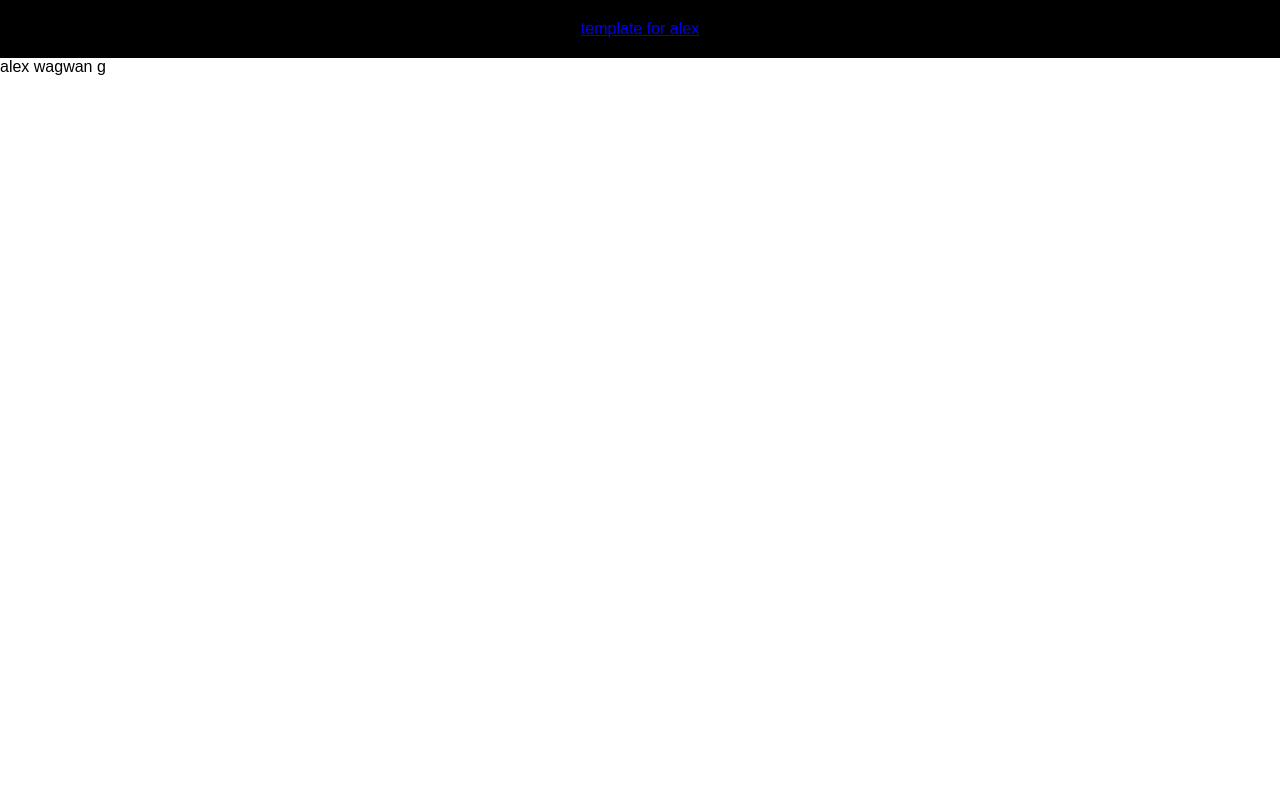
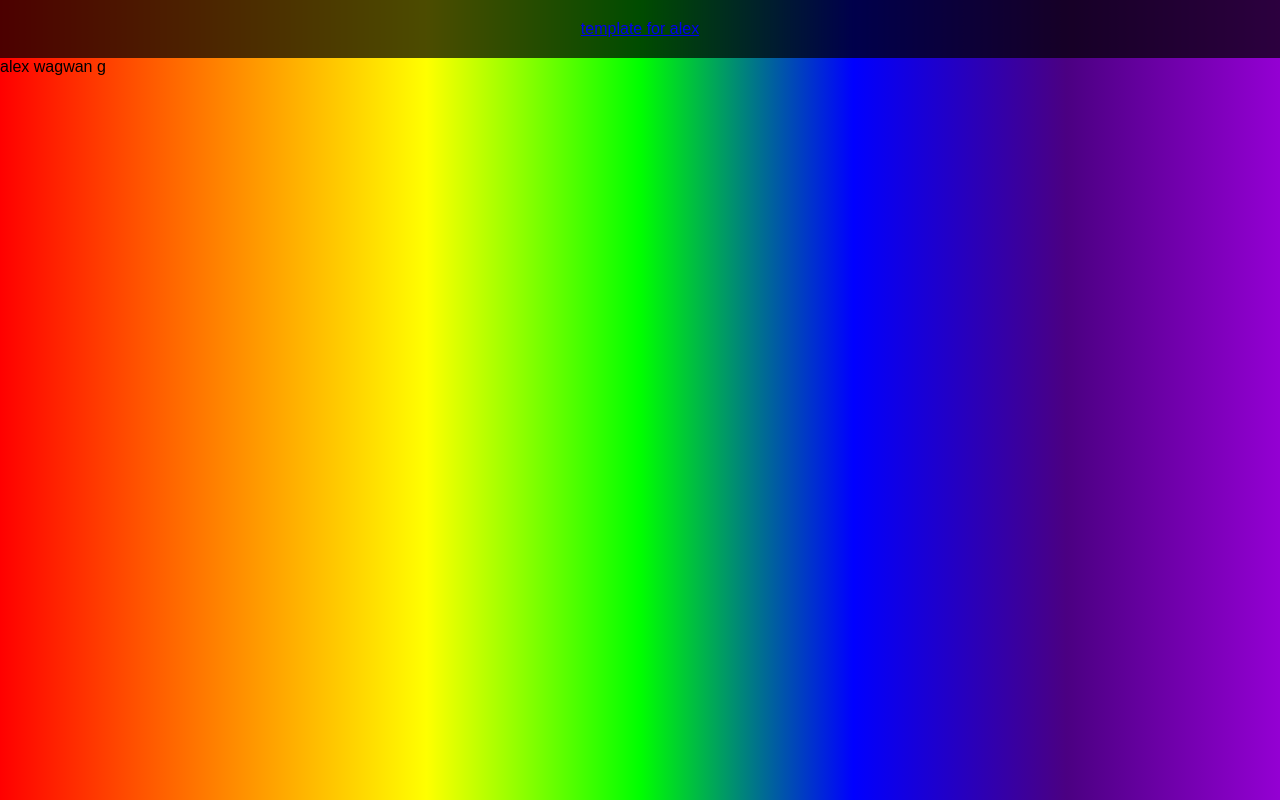
Before and after one commit to place-holdername/wewewewewewew, a plain HTML site: page index.html in a window 1280 px wide. Drawn offline with Linux system fonts and the light colour scheme.

Commit message:
Update styles.css

```diff
--- a/assets/css/styles.css
+++ b/assets/css/styles.css
@@ -4,6 +4,7 @@ html {
   margin: 0;
   padding: 0;
   font-family: Arial, sans-serif;
+  background: linear-gradient(to right, #ff0000, #ff7f00, #ffff00, #00ff00, #0000ff, #4b0082, #9400d3);
 }
 
 /* Global styles */
@@ -14,7 +15,7 @@ html {
 
 /* Header */
 header {
-  background-color: #000;
+  background-color: rgba(0, 0, 0, 0.7);
   color: #fff;
   padding: 20px 0;
   text-align: center;
@@ -47,7 +48,7 @@ nav ul li a {
 
 /* Footer */
 footer {
-  background-color: #000;
+  background-color: rgba(0, 0, 0, 0.7);
   color: #fff;
   text-align: center;
   padding: 20px 0;
```
